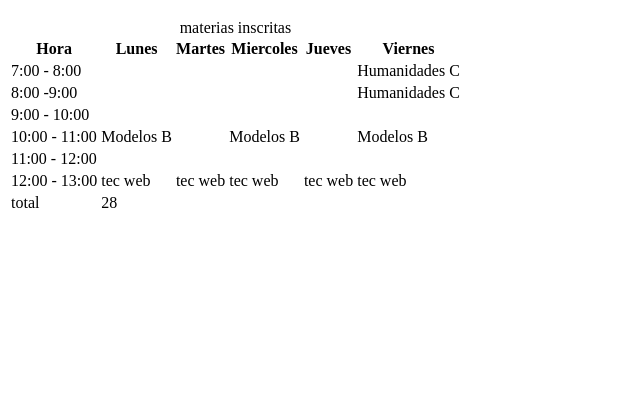
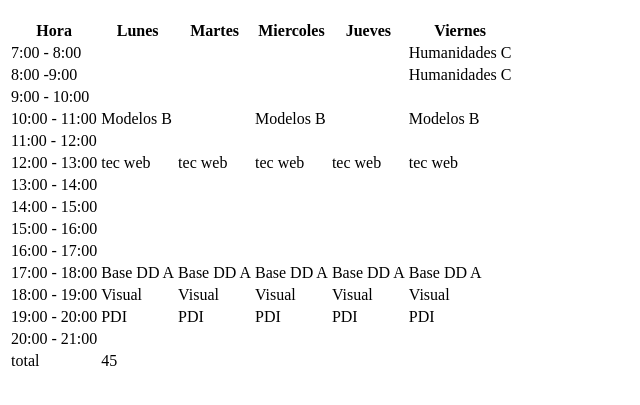
Before and after one commit to nayelivargas/nayelivargas.github.io, a plain HTML site: page tablas.html in a window 1280 px wide. Shown: the part 271-676 px from the top of the page, without its empty margins (0-640 px from the left). Drawn offline with Linux system fonts and the light colour scheme.

Commit message:
se completo el horario  en tablas

```diff
--- a/tablas.html
+++ b/tablas.html
@@ -97,14 +97,77 @@
                 <td> tec web</td>
                 <td> tec web</td>
             </tr>
+            <tr>
+                <td>13:00 - 14:00</td>
+                <td></td>
+                <td></td>
+                <td></td>
+                <td></td>
+                <td></td>
+            </tr>
+            <tr>
+                <td>14:00 - 15:00</td>
+                <td></td>
+                <td></td>
+                <td></td>
+                <td></td>
+                <td></td>
+            </tr>
+            <tr>
+                <td>15:00 - 16:00</td>
+                <td></td>
+                <td></td>
+                <td></td>
+                <td></td>
+                <td></td>
+            </tr>
+            <tr>
+                <td>16:00 - 17:00</td>
+                <td></td>
+                <td></td>
+                <td></td>
+                <td></td>
+                <td></td>
+            </tr>
+            <tr>
+                <td>17:00 - 18:00</td>
+                <td>Base DD A </td>
+                <td>Base DD A</td>
+                <td>Base DD A</td>
+                <td>Base DD A</td>
+                <td>Base DD A</td>
+            </tr>
+            <tr>
+                <td>18:00 - 19:00</td>
+                <td>Visual</td>
+                <td>Visual</td>
+                <td>Visual</td>
+                <td>Visual</td>
+                <td>Visual</td>
+            </tr>
+            <tr>
+                <td>19:00 - 20:00</td>
+                <td>PDI</td>
+                <td>PDI</td>
+                <td>PDI</td>
+                <td>PDI</td>
+                <td>PDI</td>
+            </tr>
+            <tr>
+                <td>20:00 - 21:00</td>
+                <td></td>
+                <td></td>
+                <td></td>
+                <td></td>
+                <td></td>
+            </tr>
         </tbody>
         <tfoot>
             <tr>
                 <td>total</td>
-                <td>28</td>
+                <td>45</td>
            </tr>
         </tfoot>
-        <caption>materias inscritas</caption>
     </table>
 </body>
 
```
